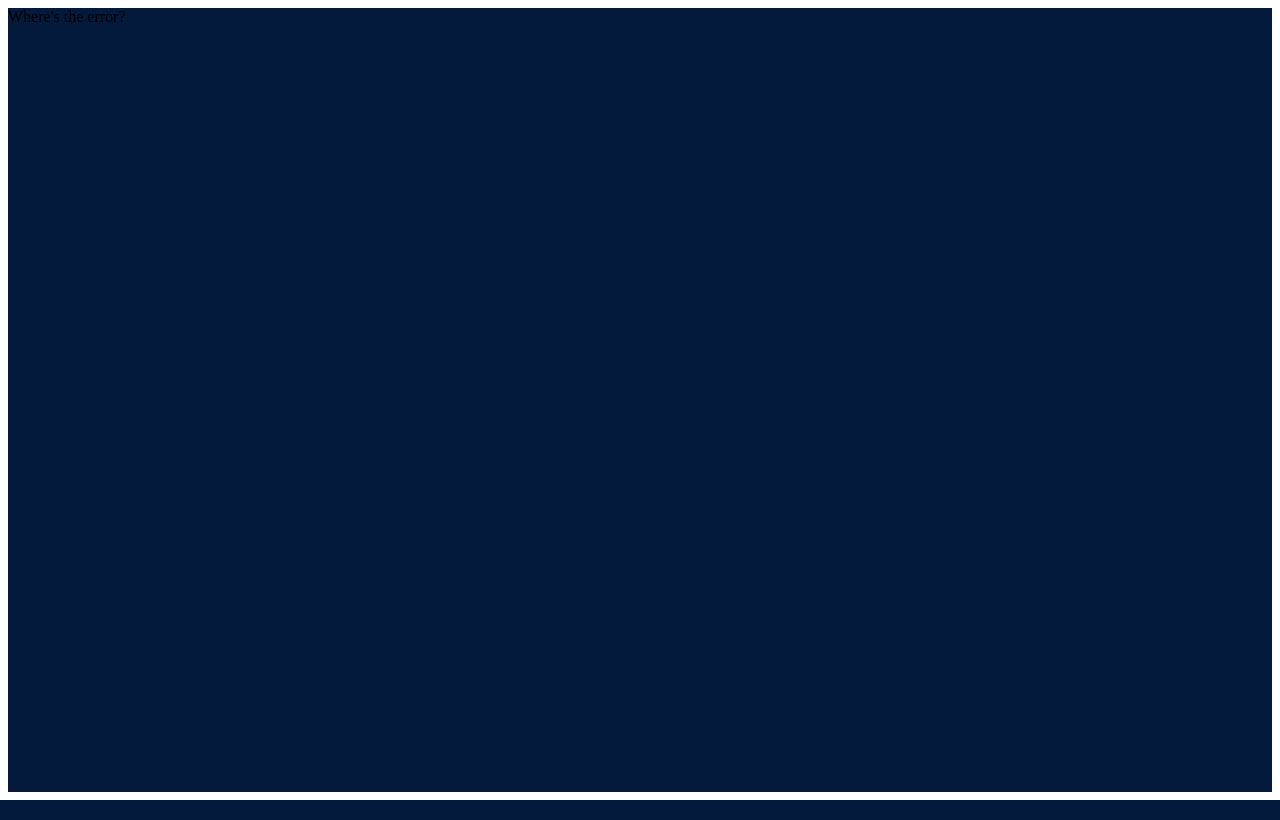
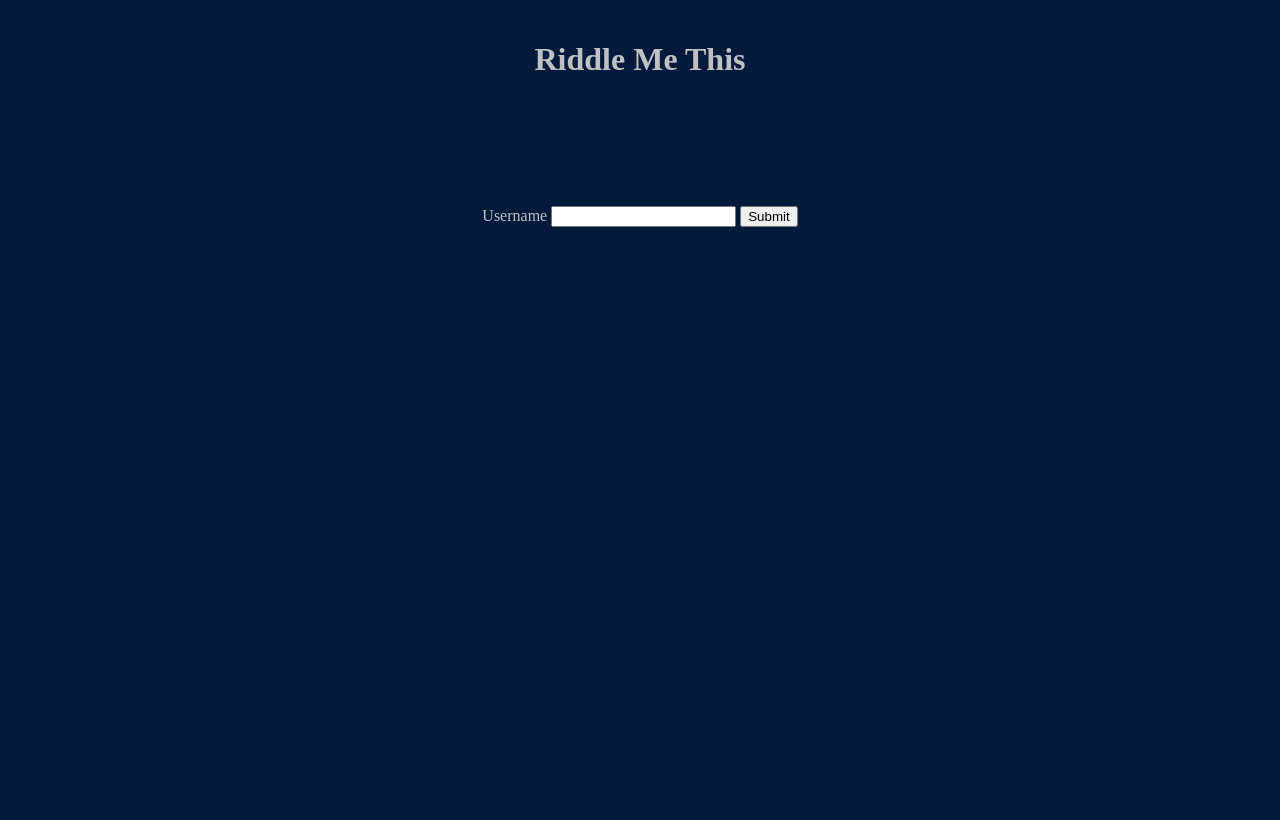
Before and after one commit to Code-Institute-Submissions/project3-3, a Flask app: page / in a window 1280 px wide. Run offline with Flask 2, Linux system fonts and the light colour scheme.

Commit message:
Added some basic styling

```diff
--- a/static/style.css
+++ b/static/style.css
@@ -2,4 +2,12 @@
     background-color: #041a3d ;
     width: 100%;
     height: 100%;
+    color: silver;
+    font-size: 1em;
+    text-align: center;
+    margin: 0 auto;
+    padding-top: 20px;
 }
+body {
+    margin: 0;
+}
--- a/templates/base.html
+++ b/templates/base.html
@@ -6,9 +6,16 @@
     </head>
 
     <body>
+
         <div class="container">
-            Where's the error?
-
+            <h1>Riddle Me This</h1>
+            <div style="margin-top:10%">
+                <form>
+                    <label for="Username">Username</label>
+                    <input type="text" name="Username"/>
+                    <input type="submit" value="Submit"/>
+                </form>
+            </div>
         </div>
     </body>
 </html>
```
Also changed, not shown: run.py (+3 -5 lines).
